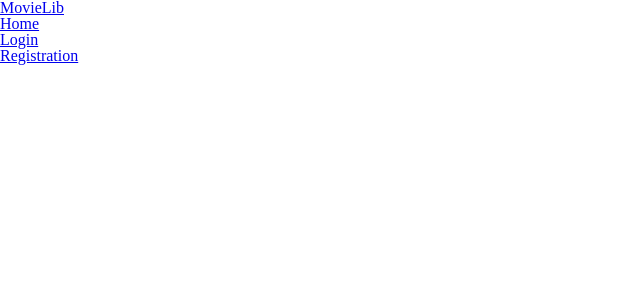
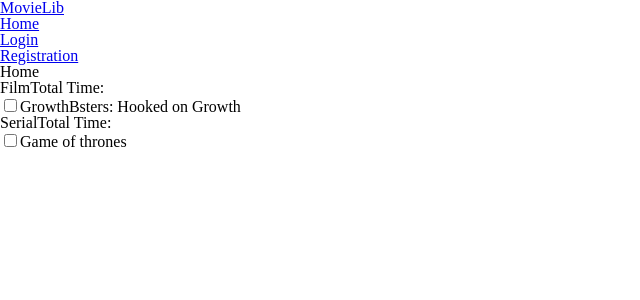
Before and after one commit to allks/jc-movieLib, a Vue app: page / in a window 1280 px wide. Shown: the top 300 px of the page, without its empty margins (0-640 px from the left). Built offline with nearby package versions, Linux system fonts and the light colour scheme.

Commit message:
add components

```diff
--- a/src/App.vue
+++ b/src/App.vue
@@ -5,26 +5,32 @@
         .container
           .navbar-content
             router-link.header-logo(to="/") MovieLib
-            .button-burger
-            .navbar-list__wrapper
+            .button-burger(
+              @click="menuShow = !menuShow"
+            )
+            .navbar-list__wrapper(
+              :class="{ active: menuShow }"
+            )
               ul.navbar-list
                 li.navbar-item(
                   v-for="link in linkMenu"
                   :key="link.title"
+                  @click="menuShow = false"
                 )
                   router-link.navbar-link(
                     :to="link.url"
                   ) {{ link.title }}
-    .content-wrapper
+    router-view
 </template>
 
 <script>
 export default {
   data() {
     return {
+      menuShow: false,
       linkMenu: [
         { title: 'Home', url: '/' },
-        { title: 'Login', url: 'login' },
+        { title: 'Login', url: '/login' },
         { title: 'Registration', url: '/registration' },
       ],
     };
--- a/src/components/Home.vue
+++ b/src/components/Home.vue
@@ -0,0 +1,55 @@
+<template lang="pug">
+  .content-wrapper
+    section
+      .container
+        h1 Home
+    section
+      .container
+        .task-list
+          .task-item(
+            v-for="task in tasks"
+            :key="task.id"
+            :class="{ completed: task.completed }"
+          )
+            .task-item__info
+              span.task-item__label {{ task.whatWatch }}
+              span Total Time:
+              span.task-item__remove
+            .task-item__content
+              input.task-item__checkbox(
+                type="checkbox"
+                v-model="task.completed"
+              )
+              span.task-item__title {{ task.title }}
+</template>
+
+<script>
+export default {
+  data() {
+    return {
+      tasks: [
+        {
+          id: 1,
+          title: 'GrowthBsters: Hooked on Growth',
+          description: 'I directed this documentary',
+          whatWatch: 'Film',
+          completed: false,
+          editing: false,
+        },
+        {
+          id: 2,
+          title: 'Game of thrones',
+          description: 'Best serials',
+          whatWatch: 'Serial',
+          completed: false,
+          editing: false,
+        },
+      ],
+    };
+  },
+};
+</script>
+
+<style lang="scss" scoped>
+
+</style>
--- a/src/components/Login.vue
+++ b/src/components/Login.vue
@@ -0,0 +1,16 @@
+<template lang="pug">
+  .content-wrapper
+    section
+      .container
+        h1 Login
+</template>
+
+<script>
+export default {
+
+};
+</script>
+
+<style lang="scss" scoped>
+
+</style>
--- a/src/components/Registration.vue
+++ b/src/components/Registration.vue
@@ -0,0 +1,16 @@
+<template lang="pug">
+  .content-wrapper
+    section
+      .container
+        h1 Registration
+</template>
+
+<script>
+export default {
+
+};
+</script>
+
+<style lang="scss" scoped>
+
+</style>
--- a/src/router/index.js
+++ b/src/router/index.js
@@ -1,6 +1,27 @@
 import Vue from 'vue';
 import Router from 'vue-router';
+import Home from '@/components/Home.vue';
+import Login from '@/components/Login.vue';
+import Registration from '@/components/Registration.vue';
 
 Vue.use(Router);
+
 export default new Router({
+  routes: [
+    {
+      path: '/',
+      name: 'home',
+      component: Home,
+    },
+    {
+      path: '/login',
+      name: 'login',
+      component: Login,
+    },
+    {
+      path: '/registration',
+      name: 'registration',
+      component: Registration,
+    },
+  ],
 });
```
